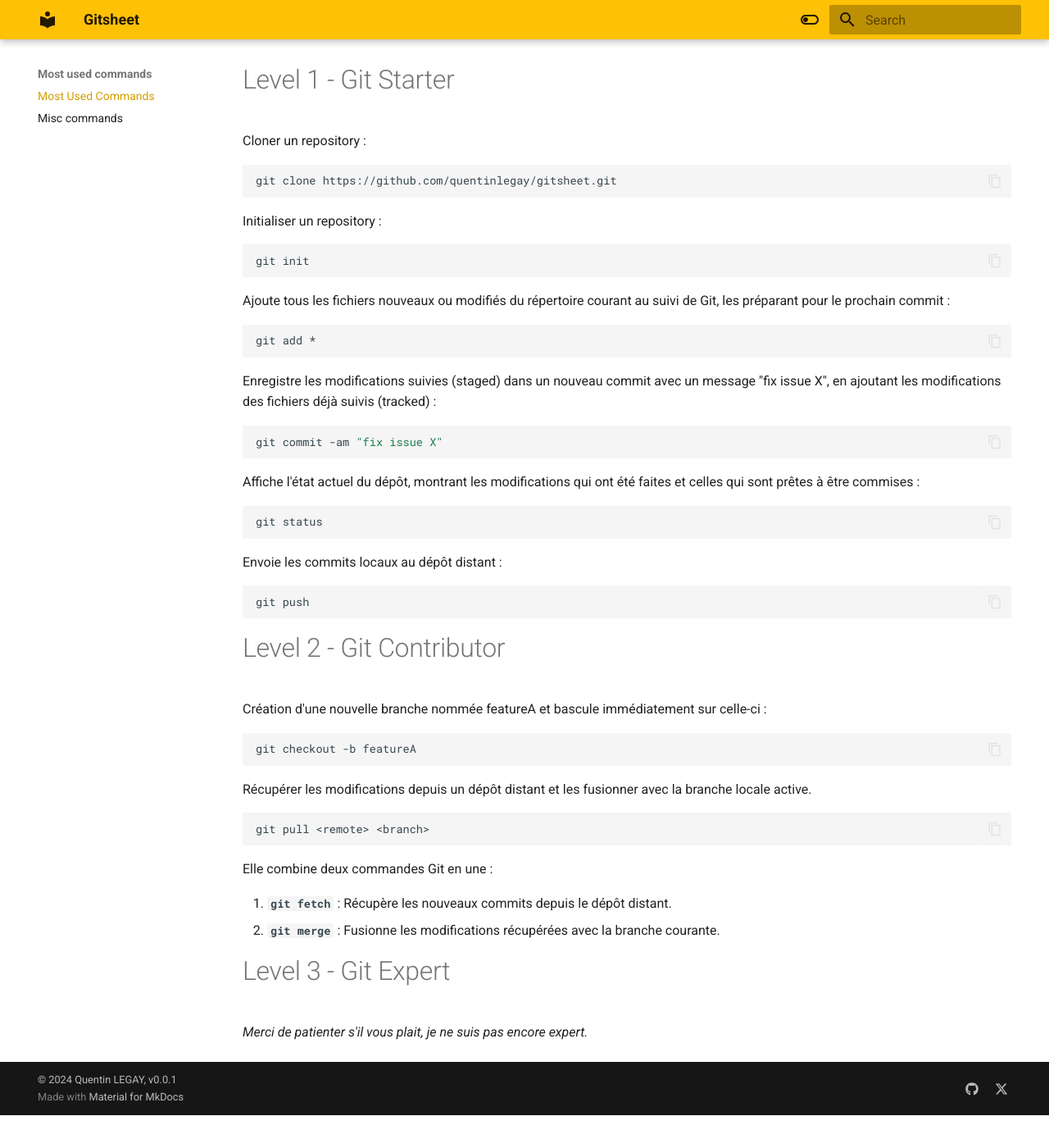
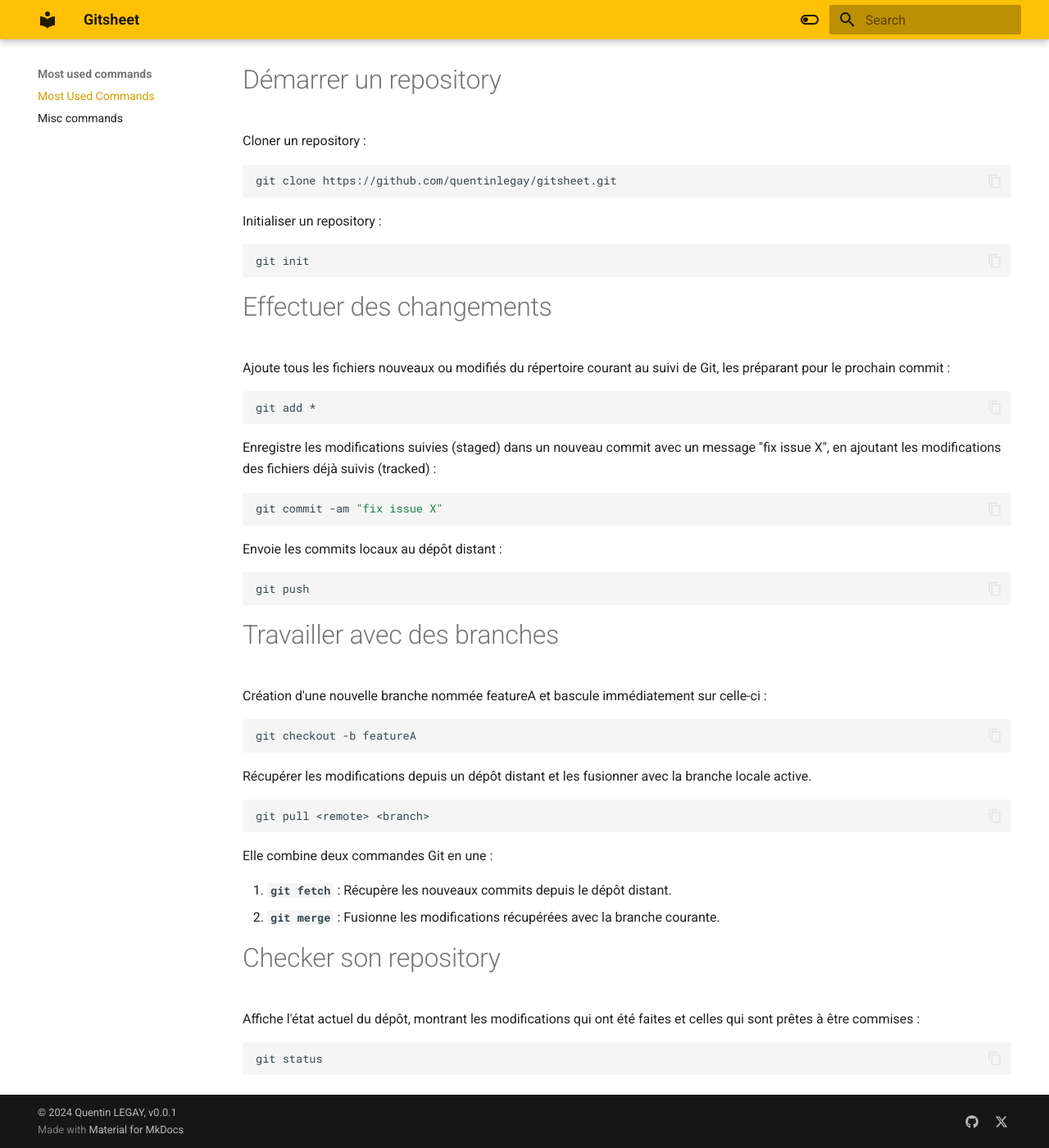
Before and after one commit to quentinlegay/gitsheet, an MkDocs documentation site: the page built from docs/most_used_commands.md, in a window 1280 px wide and 1400 px high, scrolled down 115 px. Shown: the whole window at 82% size. Built offline with MkDocs 1.6.1 and Material for MkDocs 9.7.7, drawn with Linux system fonts in a browser that asks for light colours; before the commit the page ends 1475 px from its top, so only the background shows below that; some of the changed text lies outside the part shown.

Commit message:
improve content

````diff
--- a/docs/most_used_commands.md
+++ b/docs/most_used_commands.md
@@ -1,4 +1,4 @@
-# Level 1 - Git Starter
+# Démarrer un repository
 
 Cloner un repository :
 ``` bash
@@ -10,6 +10,8 @@ Initialiser un repository :
 git init
 ```
 
+# Effectuer des changements
+
 Ajoute tous les fichiers nouveaux ou modifiés du répertoire courant au suivi de Git, les préparant pour le prochain commit :
 ``` bash
 git add *
@@ -20,16 +22,11 @@ Enregistre les modifications suivies (staged) dans un nouveau commit avec un mes
 git commit -am "fix issue X"
 ```
 
-Affiche l'état actuel du dépôt, montrant les modifications qui ont été faites et celles qui sont prêtes à être commises :
-``` bash
-git status
-```
-
 Envoie les commits locaux au dépôt distant :
 ``` bash
 git push
 ```
-# Level 2 - Git Contributor
+# Travailler avec des branches
 Création d'une nouvelle branche nommée featureA et bascule immédiatement sur celle-ci :
 ``` bash
 git checkout -b featureA
@@ -44,6 +41,9 @@ Elle combine deux commandes Git en une :
 1. **`git fetch`** : Récupère les nouveaux commits depuis le dépôt distant.
 2. **`git merge`** : Fusionne les modifications récupérées avec la branche courante.
 
-# Level 3 - Git Expert
+# Checker son repository
 
-*Merci de patienter s'il vous plait, je ne suis pas encore expert.*
+Affiche l'état actuel du dépôt, montrant les modifications qui ont été faites et celles qui sont prêtes à être commises :
+``` bash
+git status
+```
--- a/overrides/main.html
+++ b/overrides/main.html
@@ -1,4 +1,4 @@
 {% extends "base.html" %}
 {% block announce %}
-/!\ Work in progress... /!\
+Work in progress...
 {% endblock %}
````
Also changed, not shown: docs/common_questions.md (+4 -0 lines), docs/index.md (+1 -1 lines), docs/tips.md (+1 -1 lines).
